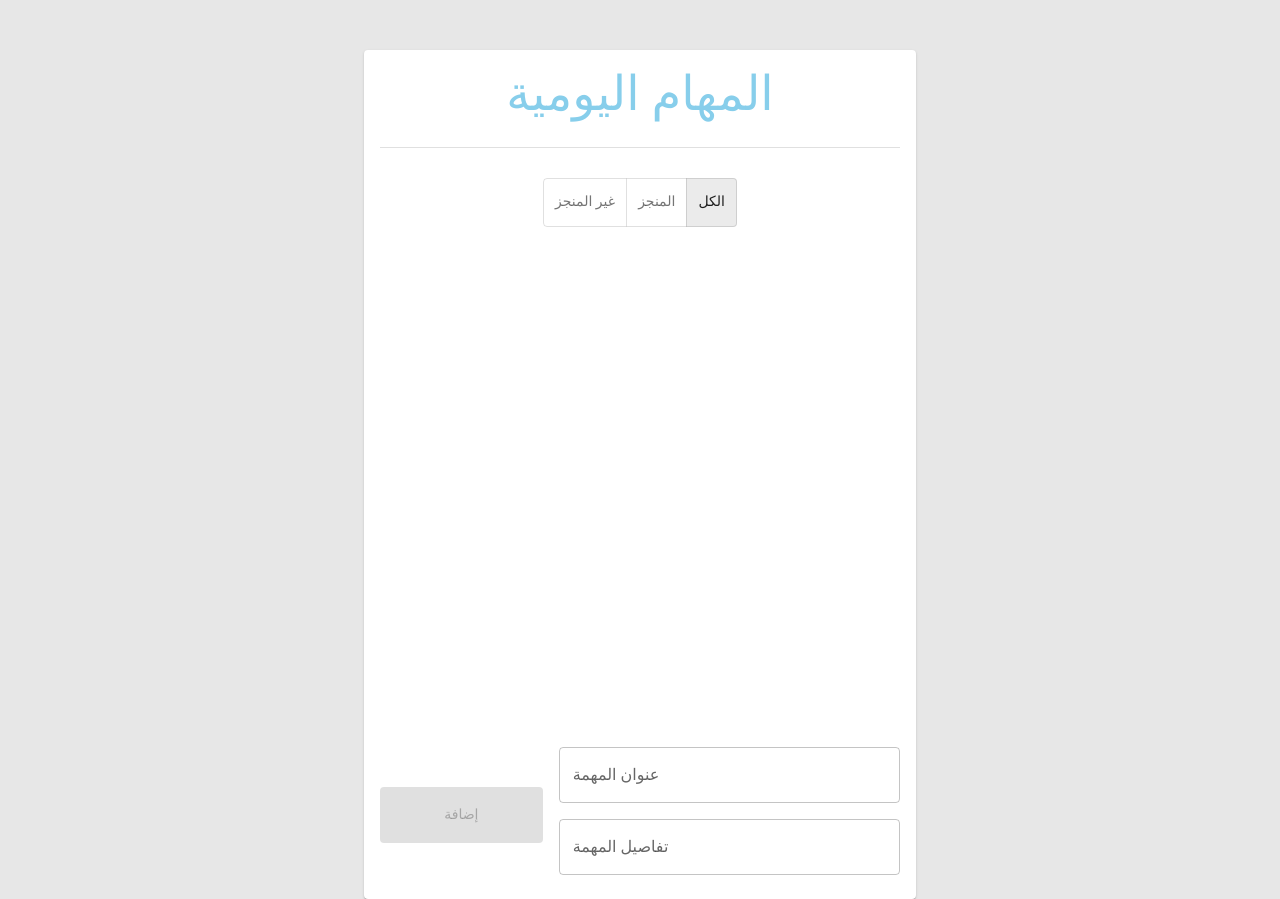
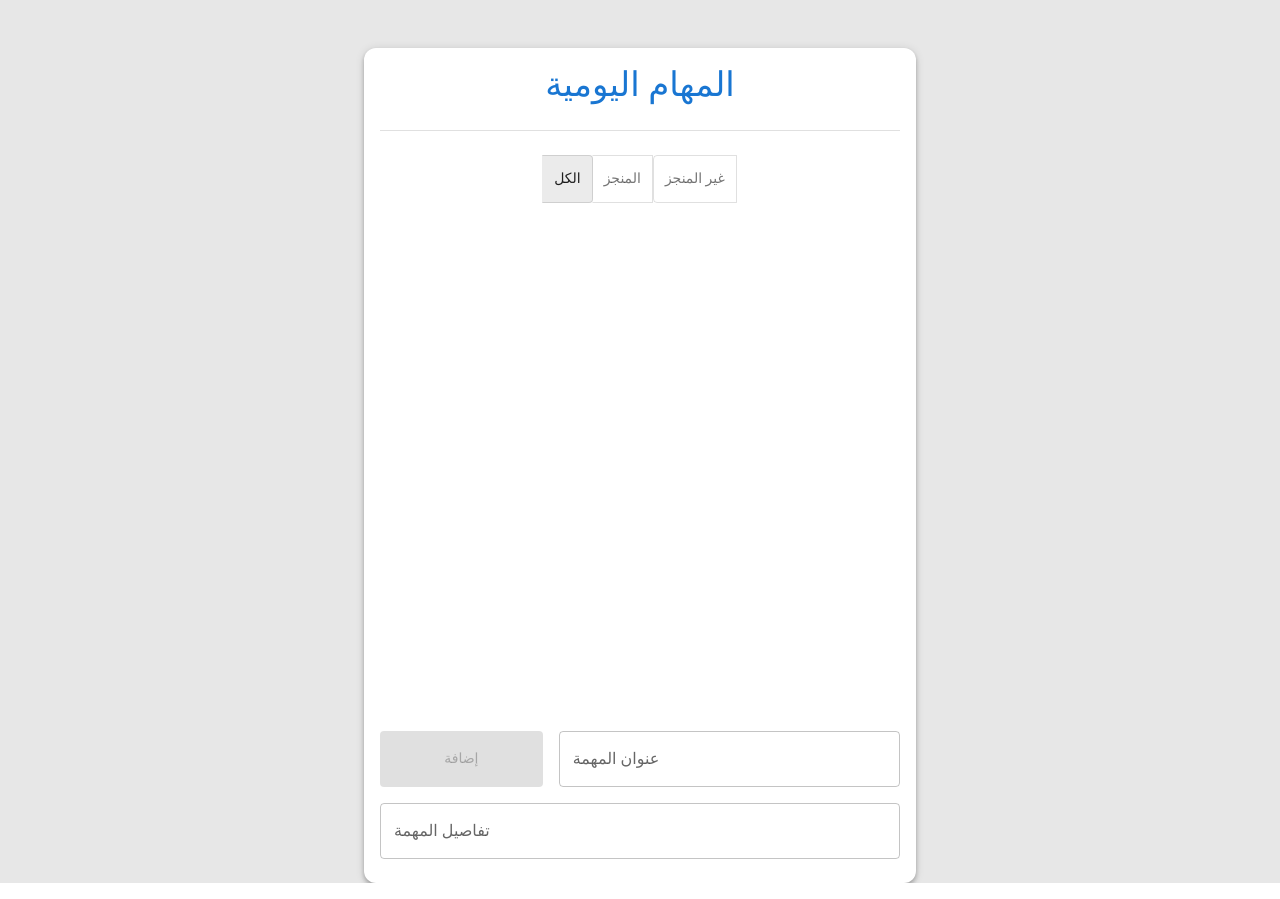
Before and after one commit to Al-Jafarawy/Todo-List, a React (Create React App) app: page / in a window 1280 px wide. Built offline with nearby package versions, Linux system fonts and the light colour scheme.

Commit message:
improving UI

```diff
--- a/src/components/ToDoList.js
+++ b/src/components/ToDoList.js
@@ -12,8 +12,6 @@ import TextField from "@mui/material/TextField";
 import TaskUi from "./TodoUI";
 import { useContext, useEffect, useState, useMemo } from "react";
 import DialogContentText from "@mui/material/DialogContentText";
-
-// dialog
 import Dialog from "@mui/material/Dialog";
 import DialogActions from "@mui/material/DialogActions";
 import DialogContent from "@mui/material/DialogContent";
@@ -21,20 +19,16 @@ import DialogTitle from "@mui/material/DialogTitle";
 import { ToastContext } from "../Context/ToastContext";
 import { useReduce } from "../Context/toDoContext";
 
-//starting main function
 export default function TodoList() {
   const { tasksArray, dispatch } = useReduce();
   const { showHideToast } = useContext(ToastContext);
   const [showBtn, setShowBtn] = useState("all");
   const [input, setInput] = useState("");
   const [inputDesc, setInputDesc] = useState("");
-
-  // dialog delete
   const [taskDialog, setTaskDialog] = useState(null);
   const [showAlert, setShowAlert] = useState(false);
-
-  // dialog update
   const [updateTask, setUpdateTask] = useState({ title: "", details: "" });
+  const [showUpdate, setShowUpdate] = useState(false);
 
   useEffect(() => {
     if (taskDialog) {
@@ -45,23 +39,10 @@ export default function TodoList() {
     }
   }, [taskDialog]);
 
-  const [showUpdate, setShowUpdate] = useState(false);
-
-  function handelchoiceTasks(e) {
-    setShowBtn(e.target.value);
-  }
-
-  function handelInput(event) {
-    setInput(event.target.value);
-  }
-  function handelInputDesc(event) {
-    setInputDesc(event.target.value);
-  }
   useEffect(() => {
     dispatch({ type: "getFromStorage" });
   }, []);
 
-  // adding tasks fun
   function addingNewTaskFun() {
     dispatch({ type: "added", payload: { input, inputDesc } });
     setInput("");
@@ -69,252 +50,148 @@ export default function TodoList() {
     showHideToast("Task added successfully");
   }
 
-  const completed = useMemo(() => {
-    return tasksArray.filter((ele) => {
-      return ele.isCompleted;
-    });
-  }, [tasksArray]);
+  const completed = useMemo(
+    () => tasksArray.filter((ele) => ele.isCompleted),
+    [tasksArray]
+  );
 
-  const notCompleted = useMemo(() => {
-    return tasksArray.filter((ele) => {
-      return !ele.isCompleted;
-    });
-  }, [tasksArray]);
+  const notCompleted = useMemo(
+    () => tasksArray.filter((ele) => !ele.isCompleted),
+    [tasksArray]
+  );
 
   let renderTasks = tasksArray;
+  if (showBtn === "completed") renderTasks = completed;
+  else if (showBtn === "not-completed") renderTasks = notCompleted;
 
-  if (showBtn === "completed") {
-    renderTasks = completed;
-  } else if (showBtn === "not-completed") {
-    renderTasks = notCompleted;
+  function handelUpdate() {
+    dispatch({ type: "update", payload: { taskDialog, updateTask } });
+    setShowUpdate(false);
   }
 
-  // dialog fun --update
-  function handelUpdate() {
-    dispatch({ type: "update", payload: { taskDialog, updateTask } });
-
-    setShowUpdate(false);
-  }
-  function openUpdatAlert(task) {
-    setTaskDialog(task);
-    setShowUpdate(true);
-  }
-
-  // dialog fun --delete
   function handelDeleteItem() {
     dispatch({ type: "deteted", payload: { taskDialog } });
     setShowAlert(false);
   }
-  function openAlertFun(task) {
-    setTaskDialog(task);
-    setShowAlert(true);
-  }
 
-  const todosJsx = renderTasks.map((element) => {
-    return (
-      <TaskUi
-        key={element.id}
-        task={element}
-        openAlertFun={openAlertFun}
-        openUpdatAlert={openUpdatAlert}
-      />
-    );
-  });
+  const todosJsx = renderTasks.map((element) => (
+    <TaskUi
+      key={element.id}
+      task={element}
+      openAlertFun={(task) => {
+        setTaskDialog(task);
+        setShowAlert(true);
+      }}
+      openUpdatAlert={(task) => {
+        setTaskDialog(task);
+        setShowUpdate(true);
+      }}
+    />
+  ));
 
   return (
     <>
       {/* update dialog */}
-      <Dialog
-        style={{ direction: "rtl" }}
-        open={showUpdate}
-        onClose={() => {
-          setShowUpdate(false);
-        }}
-        aria-labelledby="alert-dialog-title"
-        aria-describedby="alert-dialog-description"
-      >
-        <DialogTitle
-          id="alert-dialog-title"
-          style={{ textAlign: "center", margin: "20px 0 0 0" }}
-        >
-          {"تعديل المهمة"}
+      <Dialog open={showUpdate} onClose={() => setShowUpdate(false)} sx={{ direction: "rtl" }}>
+        <DialogTitle sx={{ textAlign: "center", fontWeight: "bold" }}>
+          تعديل المهمة
         </DialogTitle>
         <DialogContent>
           <TextField
-            value={updateTask.title}
-            onChange={(event) => {
-              setUpdateTask({ ...updateTask, title: event.target.value });
-            }}
-            autoFocus
-            margin="dense"
-            id="name"
-            name="email"
-            label="عنوان المهمة"
             fullWidth
             variant="standard"
+            label="عنوان المهمة"
+            value={updateTask.title}
+            onChange={(e) =>
+              setUpdateTask({ ...updateTask, title: e.target.value })
+            }
           />
           <TextField
-            value={updateTask.details}
-            onChange={(event) => {
-              setUpdateTask({ ...updateTask, details: event.target.value });
-            }}
-            autoFocus
-            margin="dense"
-            id="name"
-            label=" التفاصيل"
             fullWidth
             variant="standard"
+            label="تفاصيل المهمة"
+            value={updateTask.details}
+            onChange={(e) =>
+              setUpdateTask({ ...updateTask, details: e.target.value })
+            }
+            sx={{ mt: 2 }}
           />
         </DialogContent>
         <DialogActions>
-          <Button
-            onClick={() => {
-              setShowUpdate(false);
-            }}
-          >
-            تراجع
-          </Button>
-          <Button
-            onClick={() => {
-              handelUpdate();
-              showHideToast(`Item Updated Successfully  `);
-            }}
-            autoFocus
-          >
-            تعديل
-          </Button>
+          <Button onClick={() => setShowUpdate(false)}>تراجع</Button>
+          <Button onClick={handelUpdate}>تعديل</Button>
         </DialogActions>
       </Dialog>
 
       {/* delete dialog */}
-      <Dialog
-        style={{ direction: "rtl" }}
-        open={showAlert}
-        onClose={() => {
-          setShowAlert(false);
-        }}
-        aria-labelledby="alert-dialog-title"
-        aria-describedby="alert-dialog-description"
-      >
-        <DialogTitle id="alert-dialog-title">
-          {"هل انت متاكد من عمله الحذف؟"}
+      <Dialog open={showAlert} onClose={() => setShowAlert(false)} sx={{ direction: "rtl" }}>
+        <DialogTitle sx={{ fontWeight: "bold" }}>
+          هل انت متأكد من الحذف؟
         </DialogTitle>
         <DialogContent>
-          <DialogContentText id="alert-dialog-description">
-            لا يمكن التراجع عن عمليه الحذف بعد اتمامها !
+          <DialogContentText>
+            لا يمكن التراجع عن عملية الحذف
           </DialogContentText>
         </DialogContent>
         <DialogActions>
-          <Button
-            onClick={() => {
-              setShowAlert(false);
-            }}
-          >
-            تراجع
-          </Button>
-          <Button
-            onClick={() => {
-              handelDeleteItem();
-              showHideToast(` Item Deleted Successfully  `);
-            }}
-            autoFocus
-          >
-            نعم
-          </Button>
+          <Button onClick={() => setShowAlert(false)}>تراجع</Button>
+          <Button onClick={handelDeleteItem}>نعم</Button>
         </DialogActions>
       </Dialog>
-      <Container maxWidth="sm" style={{ marginTop: "50px" }}>
-        <Card sx={{ minWidth: 300 }}>
+
+      <Container maxWidth="sm" sx={{ mt: 6 }}>
+        <Card sx={{ borderRadius: 3, boxShadow: 4 }}>
           <CardContent>
             <Typography
-              variant="h3"
-              style={{ paddingBottom: "25px", color: "skyblue" }}
+              variant="h4"
+              sx={{ textAlign: "center", color: "#1976d2", mb: 3 }}
             >
               المهام اليومية
             </Typography>
-            <Divider />
 
-            {/* FILTER BUTTONS */}
+            <Divider sx={{ mb: 3 }} />
+
             <ToggleButtonGroup
+              exclusive
               value={showBtn}
-              onChange={handelchoiceTasks}
-              style={{
-                direction: "ltr",
-                marginTop: "30px",
-                marginBottom: "20px",
-              }}
-              exclusive
-              aria-label="text alignment"
+              onChange={(e) => setShowBtn(e.target.value)}
+              sx={{ display: "flex", justifyContent: "center", mb: 3 }}
             >
               <ToggleButton value="not-completed">غير المنجز</ToggleButton>
               <ToggleButton value="completed">المنجز</ToggleButton>
               <ToggleButton value="all">الكل</ToggleButton>
             </ToggleButtonGroup>
 
-            {/* ALL TODOS */}
             <div className="scroll-container">{todosJsx}</div>
 
-            {/* INPUT + ADD BUTTON */}
-            <Grid container style={{ marginTop: "20px" }} spacing={2}>
-              <Grid
-                size={8}
-                display="flex"
-                justifyContent="space-around"
-                alignItems="center"
-              >
+            <Grid container spacing={2} sx={{ mt: 3 }}>
+              <Grid size={8}>
                 <TextField
-                  style={{ width: "100%" }}
-                  id="outlined-basic"
+                  fullWidth
                   label="عنوان المهمة"
-                  variant="outlined"
                   value={input}
-                  onChange={handelInput}
+                  onChange={(e) => setInput(e.target.value)}
                 />
               </Grid>
-
-              <Grid
-                size={4}
-                display="flex"
-                justifyContent="space-around"
-                alignItems="center"
-              >
+              <Grid size={4}>
                 <Button
-                  style={{
-                    width: "100%",
-                    height: "100%",
-                    marginBottom: "-50%",
-                  }}
+                  fullWidth
                   variant="contained"
-                  onClick={() => {
-                    addingNewTaskFun();
-                  }}
-                  disabled={input.length === 0 || inputDesc.length === 0}
+                  sx={{ height: "100%" }}
+                  onClick={addingNewTaskFun}
+                  disabled={!input || !inputDesc}
                 >
                   إضافة
                 </Button>
               </Grid>
-              <Grid
-                size={8}
-                display="flex"
-                justifyContent="space-around"
-                alignItems="center"
-              >
+              <Grid size={12}>
                 <TextField
-                  style={{ width: "100%" }}
-                  id="outlined-basic"
+                  fullWidth
                   label="تفاصيل المهمة"
-                  variant="outlined"
                   value={inputDesc}
-                  onChange={handelInputDesc}
+                  onChange={(e) => setInputDesc(e.target.value)}
                 />
               </Grid>
-
-              <Grid
-                size={4}
-                style={{ display: "flex", alignItems: "center" }}
-                justifyContent="space-around"
-                alignItems="center"
-              ></Grid>
             </Grid>
           </CardContent>
         </Card>
```
